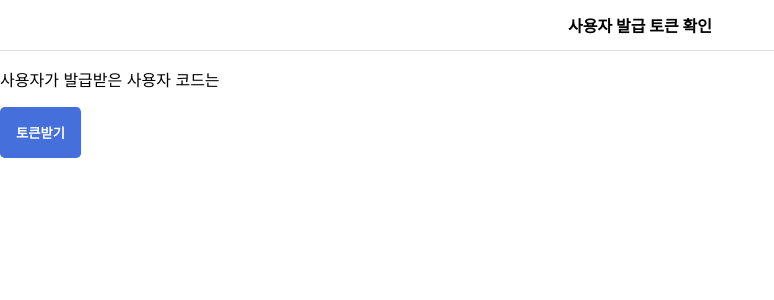
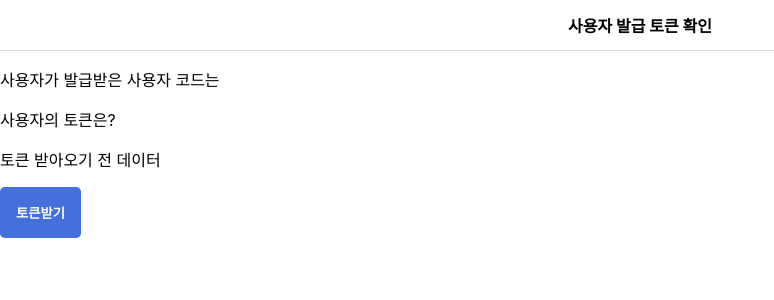
Before and after one commit to skymill2000/fintech_20210524, a React (Create React App) app in the folder fintech/: page /authResult in a window 1280 px wide. Shown: the top 300 px of the page, without its empty margins (0-774 px from the left). Built offline with nearby package versions, Linux system fonts and the light colour scheme.

Commit message:
토큰 출력

```diff
--- a/fintech/src/pages/AuthResultPage.js
+++ b/fintech/src/pages/AuthResultPage.js
@@ -1,4 +1,4 @@
-import React from "react";
+import React, { useState } from "react";
 import { useLocation } from "react-router-dom";
 import queryString from "query-string";
 import Header from "../component/common/Header";
@@ -9,6 +9,7 @@ import qs from "qs";
 const AuthResultPage = () => {
   const { search } = useLocation();
   const { code } = queryString.parse(search);
+  const [accessToken, setaccessToken] = useState("토큰 받아오기 전 데이터");
 
   const getAccessToken = () => {
     const sendData = qs.stringify({
@@ -18,6 +19,9 @@ const AuthResultPage = () => {
       redirect_uri: "http://localhost:3000/authResult",
       grant_type: "authorization_code",
     });
+
+    console.log(sendData);
+
     const option = {
       method: "POST",
       url: "/oauth/2.0/token",
@@ -29,6 +33,7 @@ const AuthResultPage = () => {
     //#homework : 해당 코드가 동작하게 변경해주세요 ! hint : proxy, json serialization on axios
     axios(option).then((response) => {
       console.log(response.data);
+      setaccessToken(response.data.access_token);
     });
   };
 
@@ -37,6 +42,8 @@ const AuthResultPage = () => {
       <Header title={"사용자 발급 토큰 확인"}></Header>
       <p>사용자가 발급받은 사용자 코드는</p>
       <p>{code}</p>
+      <p>사용자의 토큰은?</p>
+      <p>{accessToken}</p>
       <AuthButton title={"토큰받기"} handleClick={getAccessToken}></AuthButton>
     </>
   );
```
